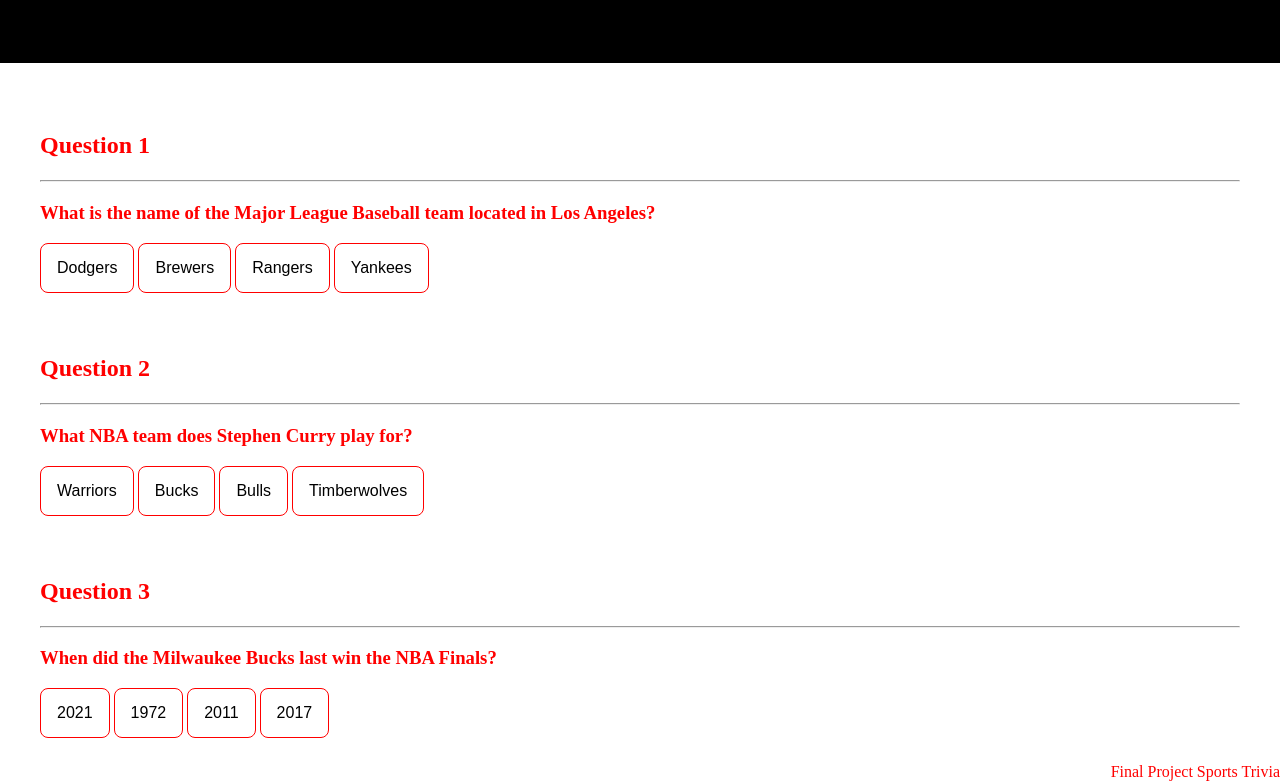
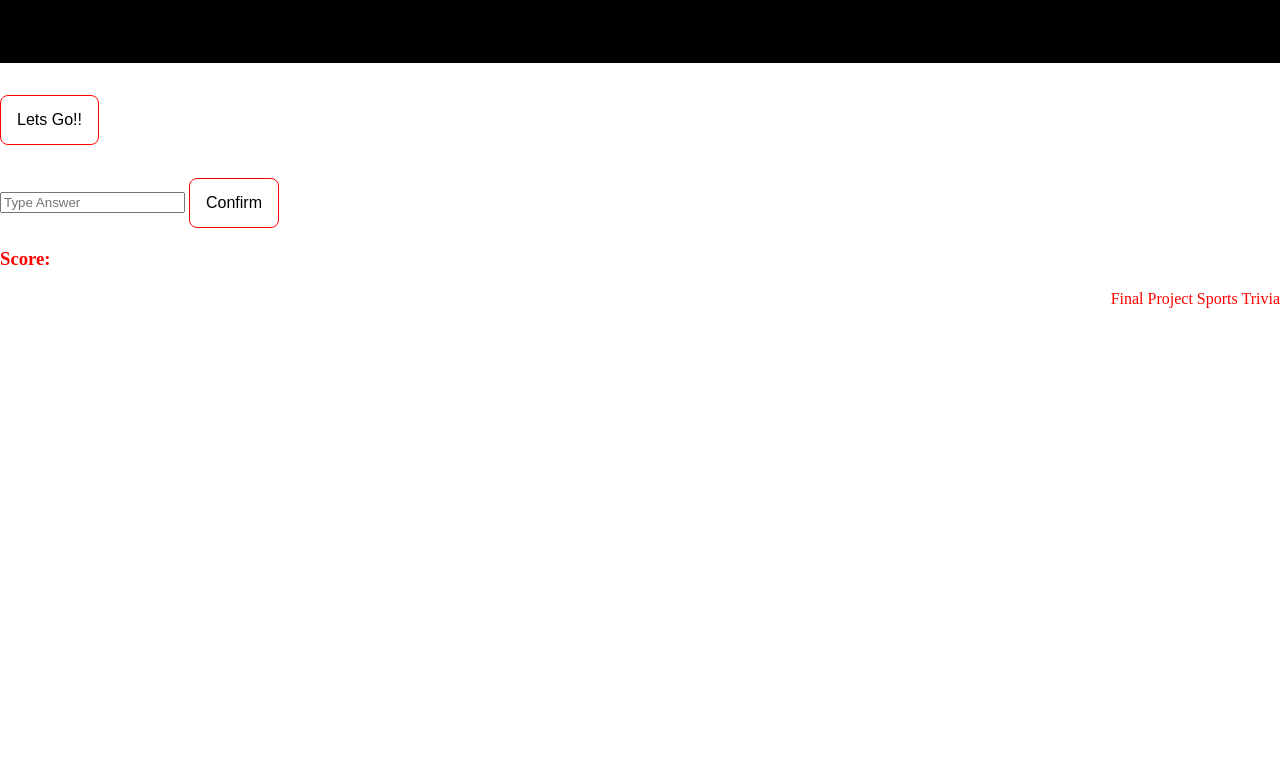
Before and after one commit to rjrogaczewski/rj-rogaczewski-p2, a plain HTML site: page rj-rogaczewski-p2/index.html in a window 1280 px wide. Shown: the part 131-913 px from the top of the page. After the commit the page ends 800 px from the top, so only its background shows below. Drawn offline with Linux system fonts and the light colour scheme.

Commit message:
index.html

```diff
--- a/rj-rogaczewski-p2/index.html
+++ b/rj-rogaczewski-p2/index.html
@@ -10,63 +10,19 @@
     </head>
 
     <body>
+        <!-- Banner created for styling -->
         <div class="banner">
             <!-- Game Banner for user to see clearly -->
             <h1>*Sports Trivia*</h1>
         </div>
-        <div class="containers">
-            <div class="questions">
-                <!-- Asking Question 1 of 3 -->
-                <h2>Question 1</h2>
-                <hr>
-                <h3>What is the name of the Major League Baseball team located in Los Angeles?</h3>
-                <p id="decision1"></p>
-                <!-- Buttons are used to select an answer -->
-                <button id="Correct1">Dodgers</button>
-                <button id="Incorrect1">Brewers</button>
-                <button id="Incorrect1">Rangers</button>
-                <button id="Incorrect1">Yankees</button>
-                <!-- Initializing correct and incorrect -->
-                <!-- Creating a function that displays correct and incorrect answers -->
-                <script>
-                    let Correct1 = document.querySelector('#Correct1');
-                    let Incorrect1 = document.querySelector('#Incorrect1');
-                    let decision1 = document.querySelector('#decision1');
-                </script>
-            </div>
-            <!-- Question 2 of 3 -->
-            <div class="questions">
-                <h2>Question 2</h2>
-                <hr>
-                <h3>What NBA team does Stephen Curry play for?</h3>
-                <p id="decision2"></p>
-                <button id="Correct2">Warriors</button>
-                <button id="Incorrect2">Bucks</button>
-                <button id="Incorrect2">Bulls</button>
-                <button id="Incorrect2">Timberwolves</button>
-                <script>
-                    let Correct2 = document.querySelector('#Correct2');
-                    let Incorrect2 = document.querySelector('#Incorrect2');
-                    let decision2 = document.querySelector('#decision2');
-                </script>
-            </div>
-            <div class="questions">
-                <!-- Question 3 of 3 -->
-                <h2>Question 3</h2>
-                <hr>
-                <h3>When did the Milwaukee Bucks last win the NBA Finals?</h3>
-                <p id="decision3"></p>
-                <button id="Correct3">2021</button>
-                <button id="Incorrect3">1972</button>
-                <button id="Incorrect3">2011</button>
-                <button id="Incorrect3">2017</button>
-                <script>
-                    let Correct3 = document.querySelector('#Correct3');
-                    let Incorrect3 = document.querySelector('#Incorrect3');
-                    let decision3 = document.querySelector('#decision3');
-                </script>
-            </div>
-        </div>
+        <!-- Creating variables to run in the js file -->
+        <button id="startGame" type="submit" onclick="sportsTrivia()">Lets Go!!</button>
+        <h1 id="questions"></h1>
+        <h3 id="answerQ"></h3>
+        <input type="text" id="userInput" placeholder="Type Answer">
+        <button id="confirmAnswer" type="submit" onclick="gameStart()">Confirm</button>
+        <h3 id="gameScore">Score: </h3>
+        <h3 id="startNewGame"></h3>
         <script src = "scripts.js" charset = "UTF-8"></script>
         <footer>Final Project Sports Trivia</footer>
     </body>
```
